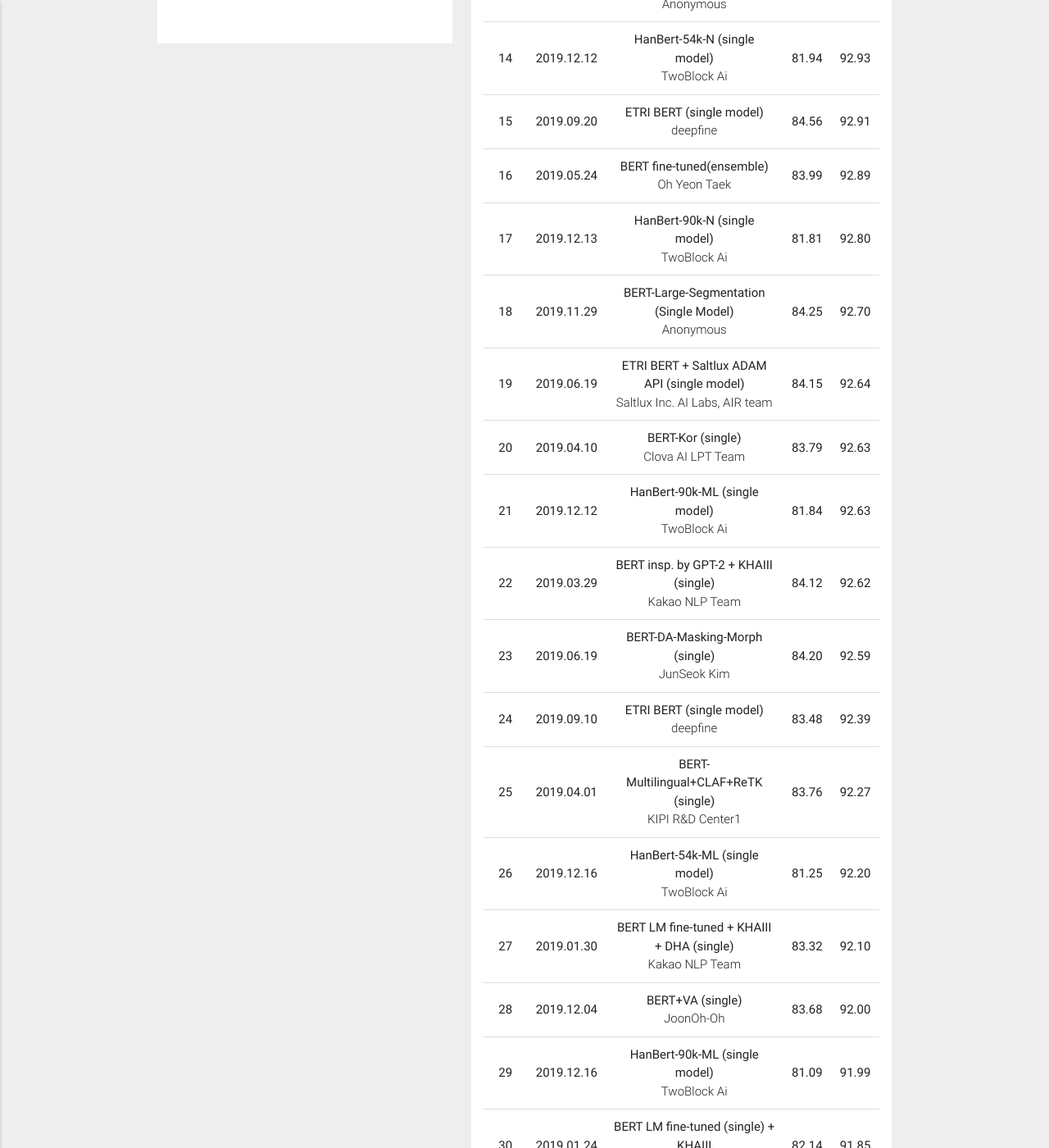
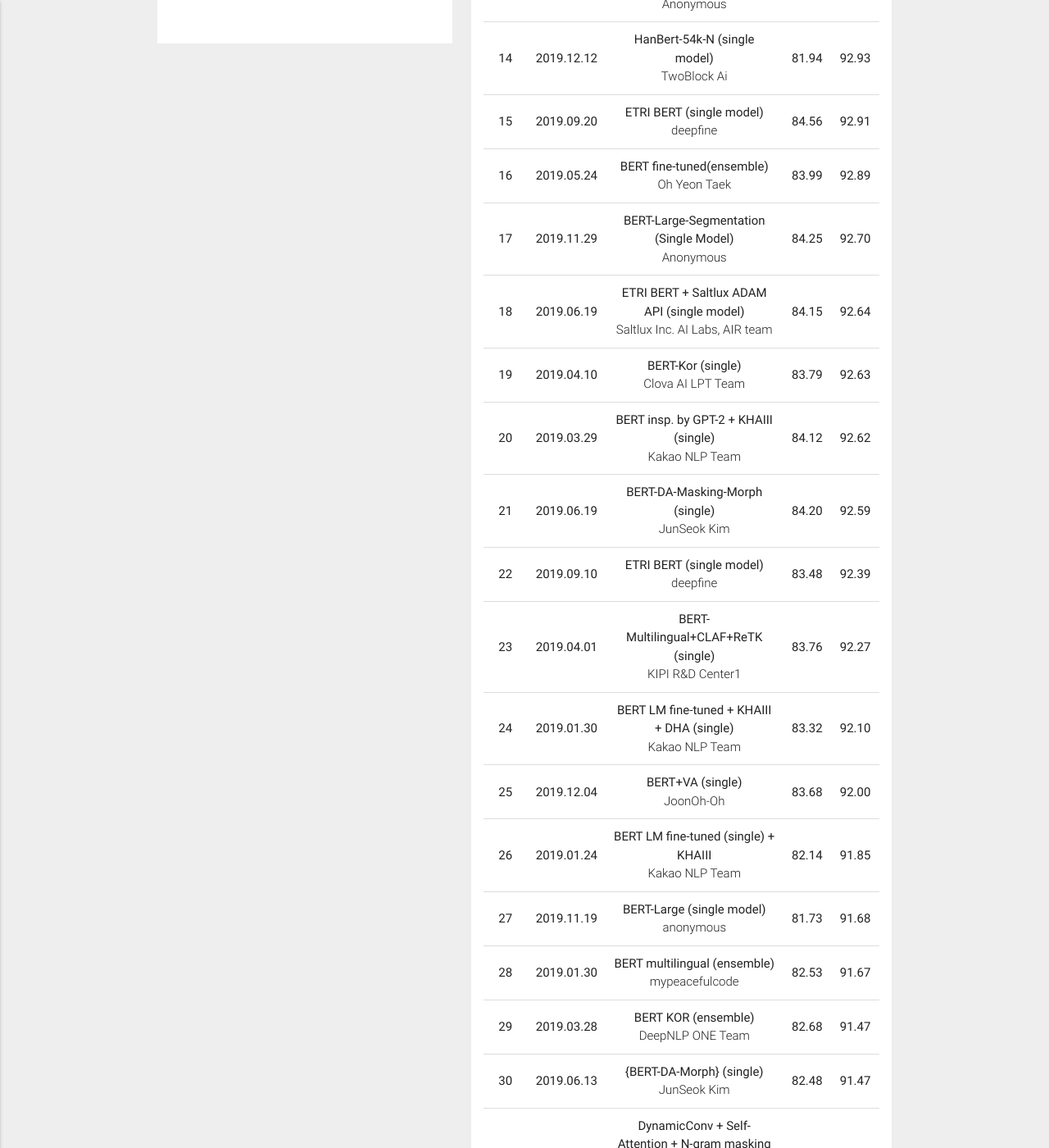
Before and after one commit to korquad/korquad.github.io, a Jekyll site: the page built from category/1.0_KOR.html, in a window 1280 px wide and 1400 px high, scrolled down 1877 px. Shown: the whole window at 82% size. Built offline with Jekyll 4.4.1, drawn with Linux system fonts in a browser that asks for light colours; some of the changed text lies outside the part shown.

Commit message:
KorQuAD Leaderboard Updated

```diff
--- a/category/1.0_KOR.html
+++ b/category/1.0_KOR.html
@@ -291,15 +291,6 @@
                     </tr>
                     <tr>
                       <td>17</td>
-                      <td>2019.12.13</td>
-                      <td>HanBert-90k-N (single model)
-                        <p class="light">TwoBlock Ai</p>
-                      </td>
-                      <td>81.81</td>
-                      <td>92.80</td>
-                    </tr>
-                    <tr>
-                      <td>18</td>
                       <td>2019.11.29</td>
                       <td>BERT-Large-Segmentation (Single Model)
                         <p class="light">Anonymous</p>
@@ -317,7 +308,7 @@
                       <td>92.64</td>
                     </tr>
                     <tr>
-                      <td>20</td>
+                      <td>19</td>
                       <td>2019.04.10</td>
                       <td>BERT-Kor (single)
                         <p class="light">Clova AI LPT Team</p>
@@ -326,16 +317,7 @@
                       <td>92.63</td>
                     </tr>
                     <tr>
-                      <td>21</td>
-                      <td>2019.12.12</td>
-                      <td>HanBert-90k-ML (single model)
-                        <p class="light">TwoBlock Ai</p>
-                      </td>
-                      <td>81.84</td>
-                      <td>92.63</td>
-                    </tr>
-                    <tr>
-                      <td>22</td>
+                      <td>20</td>
                       <td>2019.03.29</td>
                       <td>BERT insp. by GPT-2 + KHAIII (single)
                         <p class="light">Kakao NLP Team</p>
@@ -362,7 +344,7 @@
                       <td>92.39</td>
                     </tr>
                     <tr>
-                      <td>25</td>
+                      <td>23</td>
                       <td>2019.04.01</td>
                       <td>BERT-Multilingual+CLAF+ReTK (single)
                         <p class="light">KIPI R&D Center1</p>
@@ -371,16 +353,7 @@
                       <td>92.27</td>
                     </tr>
                     <tr>
-                      <td>26</td>
-                      <td>2019.12.16</td>
-                      <td>HanBert-54k-ML (single model)
-                        <p class="light">TwoBlock Ai</p>
-                      </td>
-                      <td>81.25</td>
-                      <td>92.20</td>
-                    </tr>
-                    <tr>
-                      <td>27</td>
+                      <td>24</td>
                       <td>2019.01.30</td>
                       <td>BERT LM fine-tuned + KHAIII + DHA (single)
                         <p class="light">Kakao NLP Team</p>
@@ -398,16 +371,7 @@
                       <td>92.00</td>
                     </tr>
                     <tr>
-                      <td>29</td>
-                      <td>2019.12.16</td>
-                      <td>HanBert-90k-ML (single model)
-                        <p class="light">TwoBlock Ai</p>
-                      </td>
-                      <td>81.09</td>
-                      <td>91.99</td>
-                    </tr>
-                    <tr>
-                      <td>30</td>
+                      <td>26</td>
                       <td>2019.01.24</td>
                       <td>BERT LM fine-tuned (single) + KHAIII
                         <p class="light">Kakao NLP Team</p>
@@ -443,7 +407,7 @@
                       <td>91.47</td>
                     </tr>
                     <tr>
-                      <td>34</td>
+                      <td>30</td>
                       <td>2019.06.13</td>
                       <td>{BERT-DA-Morph} (single)
                         <p class="light">JunSeok Kim</p>
@@ -704,7 +668,7 @@
                       <td>88.64</td>
                     </tr>
                     <tr>
-                      <td>63</td>
+                      <td>59</td>
                       <td>2019.04.26</td>
                       <td>BERT-multilingual (single model)
                         <p class="light">Tae Hwan Jung@graykode, Kyung Hee Univ</p>
@@ -740,13 +704,22 @@
                       <td>83.00</td>
                     </tr>
                     <tr>
-                      <td>67</td>
+                      <td>63</td>
                       <td>2019.10.11</td>
                       <td>{KoreanBERT+Segmentation} (single model)
                         <p class="light">Anonymous</p>
                       </td>
                       <td>61.08</td>
                       <td>82.66</td>
+                    </tr>
+                    <tr>
+                      <td>64</td>
+                      <td>2019.12.19</td>
+                      <td>DistilBERT-base-multilingual (from huggingface) (single model)
+                        <p class="light">Anonymous</p>
+                      </td>
+                      <td>62.90</td>
+                      <td>81.29</td>
                     </tr>
                     <tr>
                       <td bgcolor="#eee">-</td>
```
Also changed, not shown: other parts of category/1.0_KOR.html (+38 -38 lines), category/1.0_ENG.html (+55 -82 lines).
